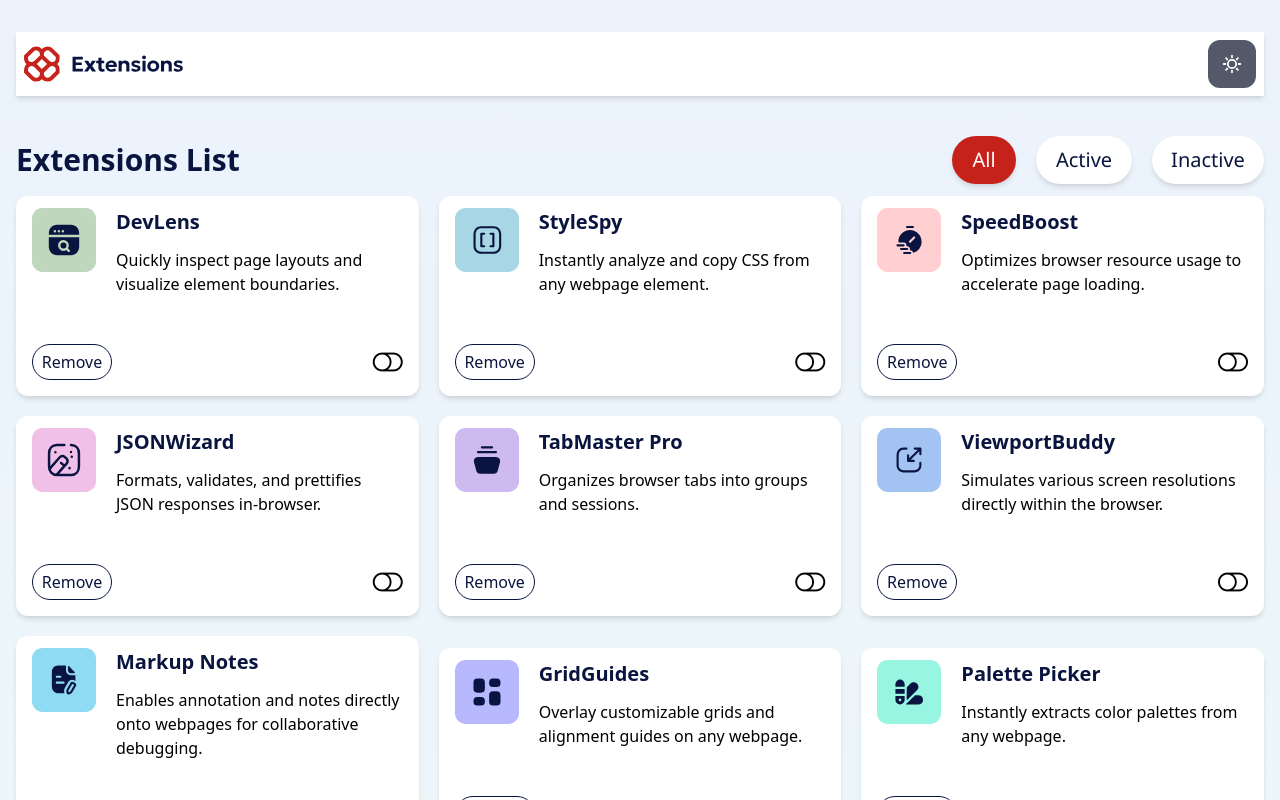
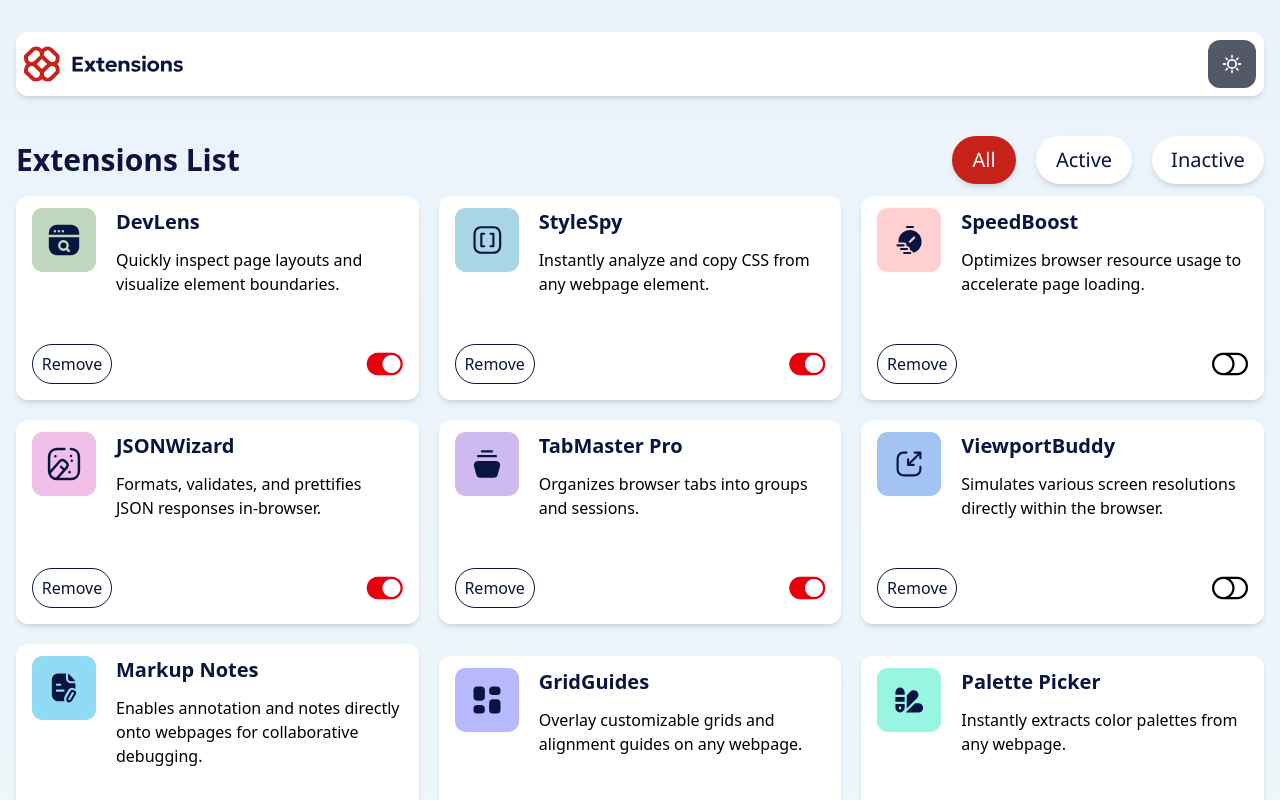
Before and after one commit to Mayowa-de/Browser-Extension-, a React (Vite) app: page / in a window 1280 px wide. Shown: the top 800 px of the page. Built offline with nearby package versions, Linux system fonts and the light colour scheme.

Commit message:
issue  with the dark mode

```diff
--- a/src/App.jsx
+++ b/src/App.jsx
@@ -1,26 +1,41 @@
-import './components/Hero.css'
-import 'bootstrap-icons/font/bootstrap-icons.css'
-import Hero from "./components/Hero"
-import Title from './components/Title'
-import Button from './components/Button'
-import Data from  './data.json'
-import { useState } from 'react'
+import "./components/Hero.css";
+import "bootstrap-icons/font/bootstrap-icons.css";
+import Hero from "./components/Hero";
+import Title from "./components/Title";
+import Button from "./components/Button";
+import Data from "./data.json";
+import { useState } from "react";
 
 function App() {
-  const [filter, setFilter]= useState('All')
-   const filterData  = Data.filter((item)=>{
-    if(filter === 'All') return true
-    return item.isActive === filter
-   })
+  const [cardToggle, setCardToggle] = useState(Data)
+  const [filters, setFilters] = useState("All");
+  const [Remove, setRemove] = useState(Data);
+  const filterData = Data.filter((cardFilter)=>{
+      if(filters === 'Active'){
+        return cardFilter.isActive === true
+      }else if(filters === 'Inactive'){
+        return cardFilter.isActive === false
+      }else{
+        return true
+      }
+  })
+   const handToggle = (id)=>{
+    setCardToggle((prev)=>prev.map(card =>card.id === id ? {...card, isActive : card.isActive} : card))
+  }
+
+  const handleRemove = (id) => {
+    setRemove(prev=>prev.filter(cardl=>cardl.id !== id))
+  };
+
   return (
-      <div className='bg-[hsl(227, 75%, 14%)] gap-5 p-4 flex flex-col'>
-        <Hero/>
-        <div className='flex flex-col  gap-3 justify-center items-center'>
-        <Title currentFilter={filter} setFilter={setFilter}/>
-        <Button cards={filterData} />
-        </div>
+    <div className="bg-[hsl(227, 75%, 14%)] gap-5 p-4 flex flex-col">
+      <Hero />
+      <div className="flex flex-col  gap-3 justify-center items-center">
+        <Title currentFilter={filters} setFilter={setFilters} />
+        <Button cards={filterData} onRemove={handleRemove} onToggle={handToggle} />
       </div>
-  )
+    </div>
+  );
 }
 
-export default App
+export default App;
--- a/src/components/Button.jsx
+++ b/src/components/Button.jsx
@@ -1,11 +1,11 @@
 import React, { useEffect, useState } from 'react'
 import Data from '../data.json'
-export default function Button({cards}) {
+export default function Button({cards, onRemove, onToggle}) {
   const [toggle, setToggle] = useState(false)
   return (
     <div className='flex flex-col md:grid md:grid-cols-3 gap-5 w-full justify-center items-center'>
      {cards.map((card,  i)=>(
-      <div key={i} className='w-full bg-white rounded-xl shadow-md p-4 pt-3 flex flex-col gap-12'>
+      <div key={i} className='w-full cardD bg-white rounded-xl shadow-md p-4 pt-3 flex flex-col gap-12'>
         <div className='flex gap-5'>
         <img src={card.logo} alt="logoIcon" className='w-20 h-16' />
         <div className='flex flex-col gap-3'>
@@ -14,13 +14,12 @@ export default function Button({cards}) {
       </div>
       </div>
       <div className='flex justify-between'>
-        {}
-      <button className='bg-  text-[hsl(227,75%,14%)] border-1 rounded-3xl  w-20'>Remove</button>
-      <button onClick={()=>setToggle(!toggle)} className=' text-3xl'>
-        {toggle ? (
-         <i className='bi bi-toggle-on' />
+      <button onClick={()=> onRemove(card.id)} className='focus:border-red-600 focus:bg-[hsl(217,61%,90%)] flex justify-center items-center hover:text-white hover:bg-[hsl(3,77%,44%)] text-[hsl(227,75%,14%)] border-1 rounded-3xl  w-20'>Remove</button>
+      <button onClick={()=>onToggle(card.id)} className=' text-4xl '>
+        {card.isActive ? (
+         <i className=' bi bi-toggle-on text-red-600' />
         ): (
-          <i className='bi bi-toggle-off'/>
+          <i className='bi bi-toggle-off focus:text-[hsl(217,61%,90%)]'/>
         )}
       </button>
       </div>
--- a/src/components/Hero.jsx
+++ b/src/components/Hero.jsx
@@ -3,18 +3,24 @@ import './Hero.css'
 import Date from '../data.json'
 
 export default function Hero() {
-  const [isToggle, setIsToggle] = useState(false)
+  const [isToggle, setIsToggle] = useState(()=>{
+    return localStorage.getItem('theme') === 'dark'
+  })
 
   useEffect(()=>{
+    const root = document.documentElement;
     if(isToggle){
-      document.documentElement.classList.add('dark')
+      root.classList.add('dark')
+
+      localStorage.setItem('theme',  'dark')
     }else{
-      document.documentElement.classList.remove('dark')
+      root.classList.remove('dark');
+
+      localStorage.setItem('theme', 'light')
     }
   },[isToggle])
   return (
-    <div className=''>
-      <div className='flex mt-4 gap-4 items-center w-full bg-white p-2 h-16 shadow-md'>
+      <div className='flex mt-4 gap-4 items-center rounded-xl w-full bg-white p-2 h-16 shadow-md'>
         <img src='/public/images/logo.svg' alt="Logo" className=' w-40 '/>
         <div className='w-full flex justify-end'>
         <button onClick={()=>setIsToggle(!isToggle)} className=' w-12 h-12 flex justify-center items-center rounded-xl bg-[hsl(226,11%,37%)]  '>
@@ -26,6 +32,5 @@ export default function Hero() {
           </button>
       </div>
       </div>
-    </div>
   )
 }
--- a/src/components/Title.jsx
+++ b/src/components/Title.jsx
@@ -1,13 +1,14 @@
 import React, { useState } from 'react'
 import './Hero.css'
 export default function Title({currentFilter, setFilter}) {
-  const btnClass= (val)=> `${currentFilter === val ? 'text-white bg-[hsl(3,77%,44%)]' : 'bg-white text-[hsl(227,75%,14%)]'}`;
+  const btnClass= (val)=> `${currentFilter === val ? 'text-white bg-[hsl(3,77%,44%)] foucus:outline-none focus:ring-red-white transition focus:ring-2 focus:border-3 focus:border-[hsl(3,77%,44%)]' : 'bg-white text-[hsl(227,75%,14%)] focus:border-[hsl(3,77%,44%)] focus:border-1'}`;
+
 
   return (
     <div className='text-3xl gap-5 items-center grid fontBold font-bold mt-5 justify-center  grid-col-1 md:flex font  w-full text-[hsl(227,75%,14%)] md:justify-between'>
       <h1 className='flex w-full  justify-center md:justify-start dark:text-white'>Extensions List</h1>
         <div className='flex gap-5 fontRegular font-medium w-full justify-end'>
-            <button onClick={()=>setFilter('All')} className={`${btnClass('All')} w-16 h-12 dark:text-white shadow-md rounded-3xl text-xl `}>All</button>
+            <button onClick={()=>setFilter('All')} className={`${btnClass('All')} w-16 h-12 dark:text-white   shadow-md rounded-3xl text-xl `}>All</button>
             <button onClick={()=>setFilter('Active')} className={`${btnClass('Active')} w-24 h-12 dark:text-white  shadow-md text-xl rounded-3xl`}>Active</button>
             <button onClick={()=>setFilter('Inactive')} className={`${btnClass('Inactive')} w-28 h-12 text-xl dark:text-white shadow-md  rounded-3xl`}>Inactive</button>
           </div>
```
Also changed, not shown: src/index.css (line endings or trailing spaces).
